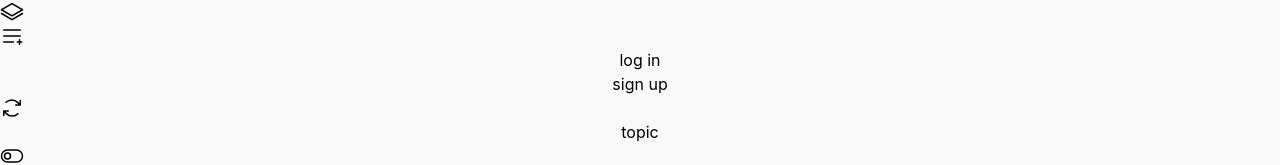
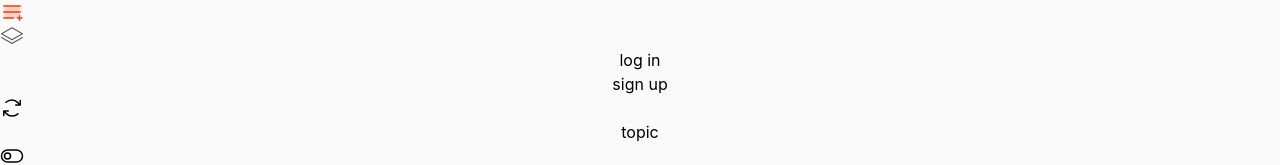
Before and after one commit to josephrmartinez/nineideasfrontend, a React (Vite) app: page / in a window 1280 px wide. Shown: the top 165 px of the page. Built offline with nearby package versions, Linux system fonts and the light colour scheme.

Commit message:
Conditional rendering for NavLink components

```diff
--- a/src/routes/root.jsx
+++ b/src/routes/root.jsx
@@ -9,13 +9,44 @@ export default function Root(){
   return (
     <div className='mx-auto'>
       <div className='flex flex-row w-full justify-between items-center h-14 border-b-2 px-4'>
-        <div className='grid grid-cols-2 gap-4'>
-          <StackSimple size={24} className='cursor-pointer' />
-          <ListPlus size={24} className='cursor-pointer' />
+        <div className='grid grid-cols-2 gap-6'>
+          <NavLink
+            to={`/`}
+            isActive={(match, location) => {
+              return match !==null;
+            }}>
+              {({isActive}) => (
+                <ListPlus size={24} className='cursor-pointer' color={isActive ? '#ff3c00' : '#636062'} weight={isActive ? 'duotone' : 'light'} />
+              )}
+
+          </NavLink>
+          <NavLink
+            to={`/lists`}
+            isActive={(match, location) => {
+              return match !==null;
+            }}>
+              {({isActive}) => (
+                <StackSimple size={24} className='cursor-pointer' color={isActive ? '#ff3c00' : '#636062'} weight={isActive ? 'duotone' : 'light'} />
+              )}
+
+          </NavLink>
         </div>
         <div className='grid grid-cols-2 gap-4'>
-          <div className='text-sm cursor-pointer'>log in</div>
-          <div className='text-sm cursor-pointer'>sign up</div>
+          <NavLink
+            to={`/login`}
+            className={({ isActive }) =>
+          isActive
+            ? `font-semibold text-[#ff3c00]` : `text-neutral-700` }>
+            <div className='text-sm cursor-pointer'>log in</div>
+          </NavLink>
+          <NavLink
+            to={`/signup`}
+            className={({ isActive }) =>
+          isActive
+            ? `font-semibold text-[#ff3c00]` : `text-neutral-700` }>
+            <div className='text-sm cursor-pointer w-14'>sign up</div>
+          </NavLink>
+
         </div>
       </div>
       <Outlet />
```
Also changed, not shown: 1 other file (tests, documents, lock files or other folders).
